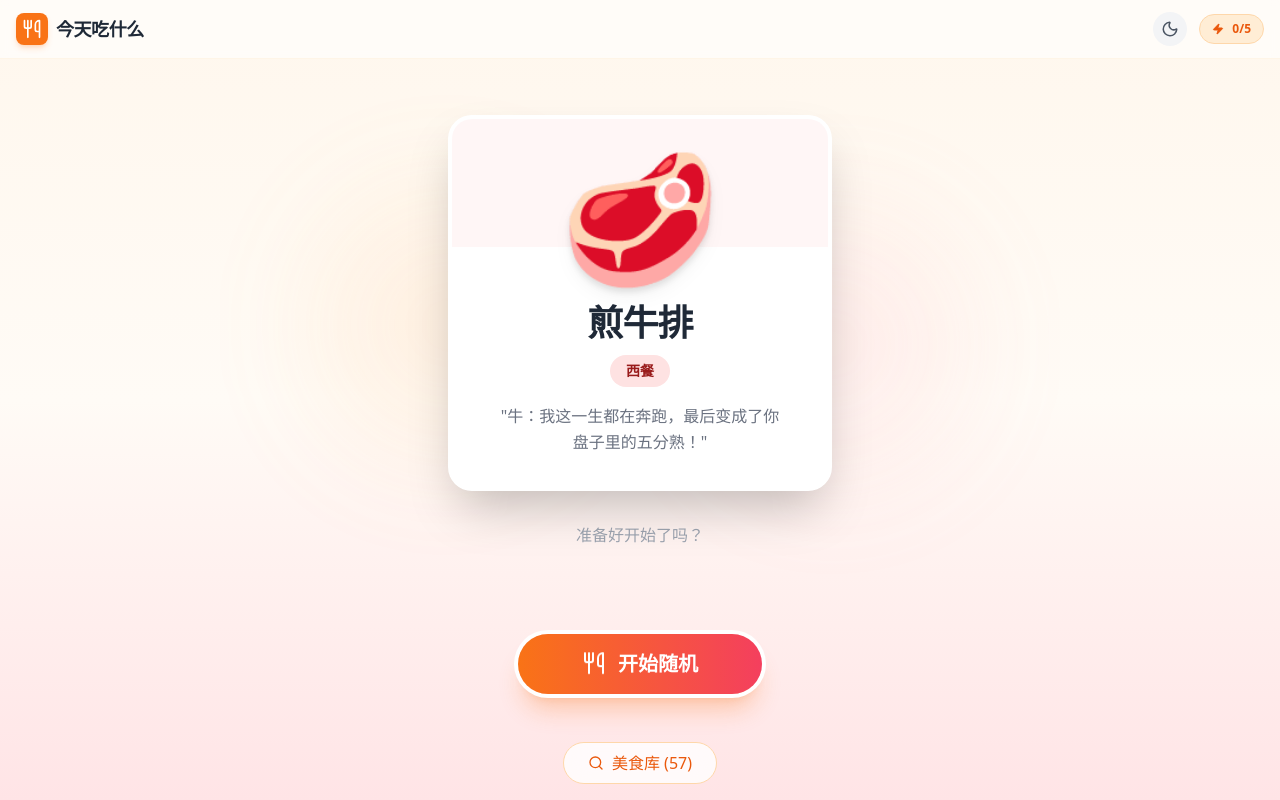
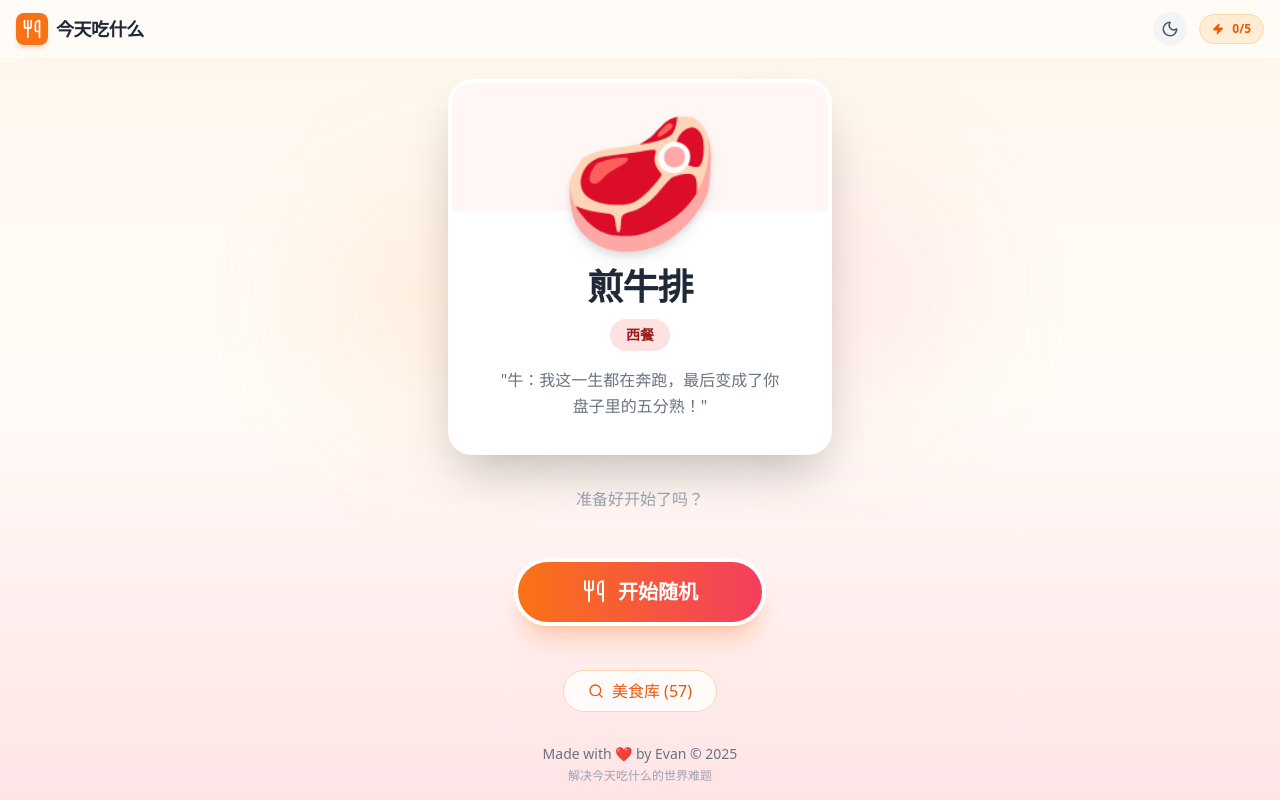
Before and after one commit to Chunyu33/what-to-eat, a React (Vite) app: page / in a window 1280 px wide. Built offline with nearby package versions, Linux system fonts and the light colour scheme.

Commit message:
feat: footer信息

```diff
--- a/src/App.tsx
+++ b/src/App.tsx
@@ -7,6 +7,7 @@ import { ActionButton } from './components/ActionButton';
 import { FoodListButton } from './components/FoodListButton';
 import { FoodListPopup } from './components/FoodListPopup';
 import { AngryMode } from './components/AngryMode';
+import { Footer } from './components/Footer';
 import { useDarkMode } from './hooks/useDarkMode';
 import type { GameState, FoodItem } from './types';
 
@@ -182,6 +183,9 @@ const App: React.FC = () => {
         onReset={handleAngryModeReset}
         firstFood={FOOD_DATA[0]}
       />
+
+      {/* 页脚 */}
+      <Footer />
     </div>
   );
 };
--- /dev/null
+++ b/src/components/Footer.tsx
@@ -0,0 +1,20 @@
+import React from 'react';
+
+/**
+ * 页脚组件
+ * 显示版权信息和作者声明
+ */
+export const Footer: React.FC = () => {
+  const currentYear = new Date().getFullYear();
+
+  return (
+    <footer className="py-4 px-6 text-center text-sm text-gray-500 dark:text-gray-400">
+      <p>
+        Made with ❤️ by Evan © {currentYear}
+      </p>
+      <p className="text-xs mt-1 text-gray-400 dark:text-gray-500">
+        解决今天吃什么的世界难题
+      </p>
+    </footer>
+  );
+};
```
